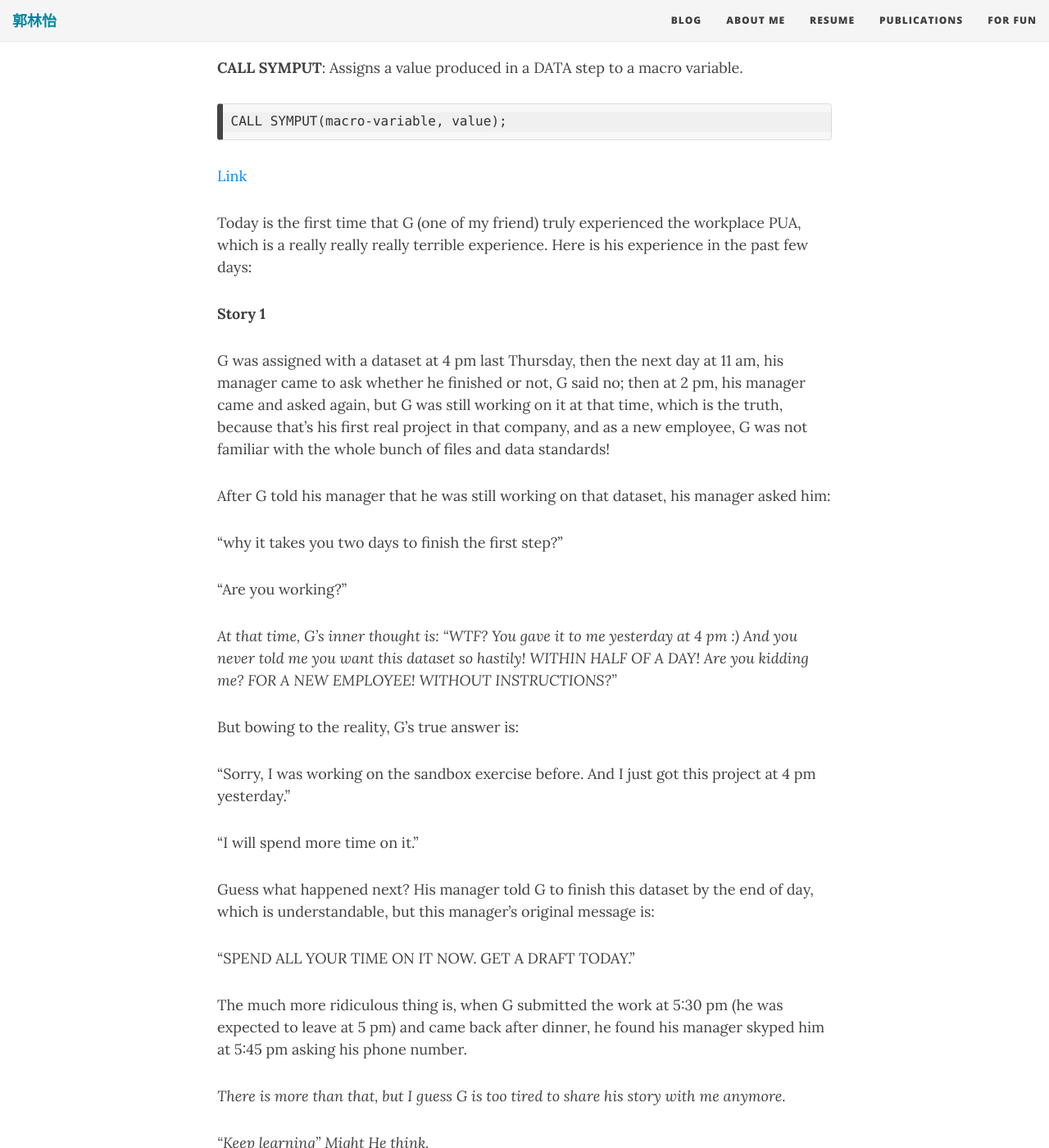
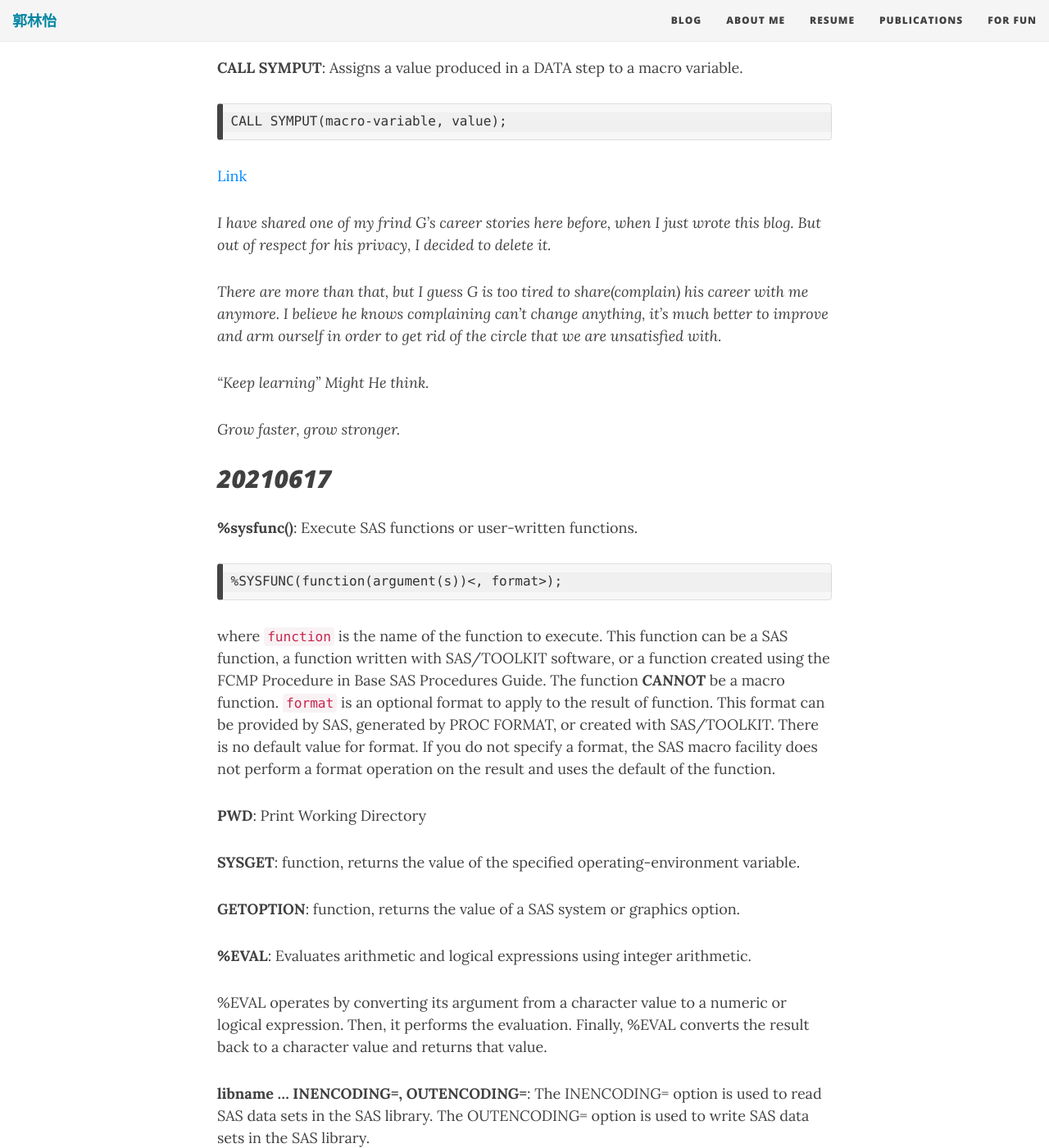
Before and after one commit to LinyiGuo96/LinyiGuo96.github.io, a Jekyll site: the page built from _posts/2021-06-16-SAS-Clinical-Trial-Study-Notes.md, in a window 1280 px wide and 1400 px high, scrolled down 969 px. Shown: the whole window at 82% size. Built offline with Jekyll 4.4.1, drawn with Linux system fonts in a browser that asks for light colours; nearby versions of some CDN libraries; comment, search, counter and statistics services are not loaded.

Commit message:
Update 2021-06-16-SAS-Clinical-Trial-Study-Notes.md

```diff
--- a/_posts/2021-06-16-SAS-Clinical-Trial-Study-Notes.md
+++ b/_posts/2021-06-16-SAS-Clinical-Trial-Study-Notes.md
@@ -29,33 +29,9 @@ CALL SYMPUT(macro-variable, value);
 
 [Link](https://documentation.sas.com/doc/en/pgmsascdc/9.4_3.5/mcrolref/p09y28i2d1kn8qn1p1icxchz37p3.htm)
 
-Today is the first time that G (one of my friend) truly experienced the workplace PUA, which is a really really really terrible experience. Here is his experience in the past few days:
+_I have shared one of my frind G's career stories here before, when I just wrote this blog. But out of respect for his privacy, I decided to delete it._
 
-**Story 1**
-
-G was assigned with a dataset at 4 pm last Thursday, then the next day at 11 am, his manager came to ask whether he finished or not, G said no; then at 2 pm, his manager came and asked again, but G was still working on it at that time, which is the truth, because that's his first real project in that company, and as a new employee, G was not familiar with the whole bunch of files and data standards!
-
-After G told his manager that he was still working on that dataset, his manager asked him:
-
-"why it takes you two days to finish the first step?"
-
-"Are you working?"
-
-_At that time, G's inner thought is: "WTF? You gave it to me yesterday at 4 pm :) And you never told me you want this dataset so hastily! WITHIN HALF OF A DAY! Are you kidding me? FOR A NEW EMPLOYEE! WITHOUT INSTRUCTIONS?"_
-
-But bowing to the reality, G's true answer is:
-
-"Sorry, I was working on the sandbox exercise before. And I just got this project at 4 pm yesterday."
-
-"I will spend more time on it."
-
-Guess what happened next? His manager told G to finish this dataset by the end of day, which is understandable, but this manager's original message is:
-
-"SPEND ALL YOUR TIME ON IT NOW. GET A DRAFT TODAY."
-
-The much more ridiculous thing is, when G submitted the work at 5:30 pm (he was expected to leave at 5 pm) and came back after dinner, he found his manager skyped him at 5:45 pm asking his phone number.
-
-_There is more than that, but I guess G is too tired to share his story with me anymore._
+_There are more than that, but I guess G is too tired to share(complain) his career with me anymore. I believe he knows complaining can't change anything, it's much better to improve and arm ourself in order to get rid of the circle that we are unsatisfied with._
 
 _"Keep learning" Might He think._
 
```
